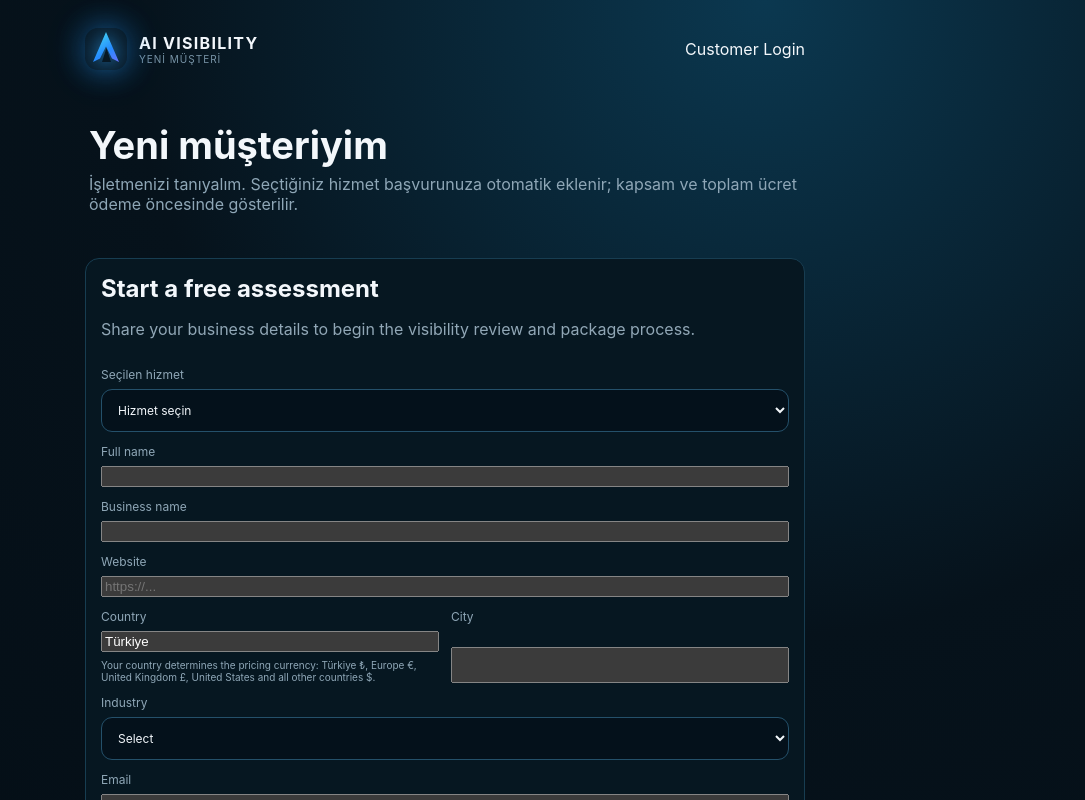
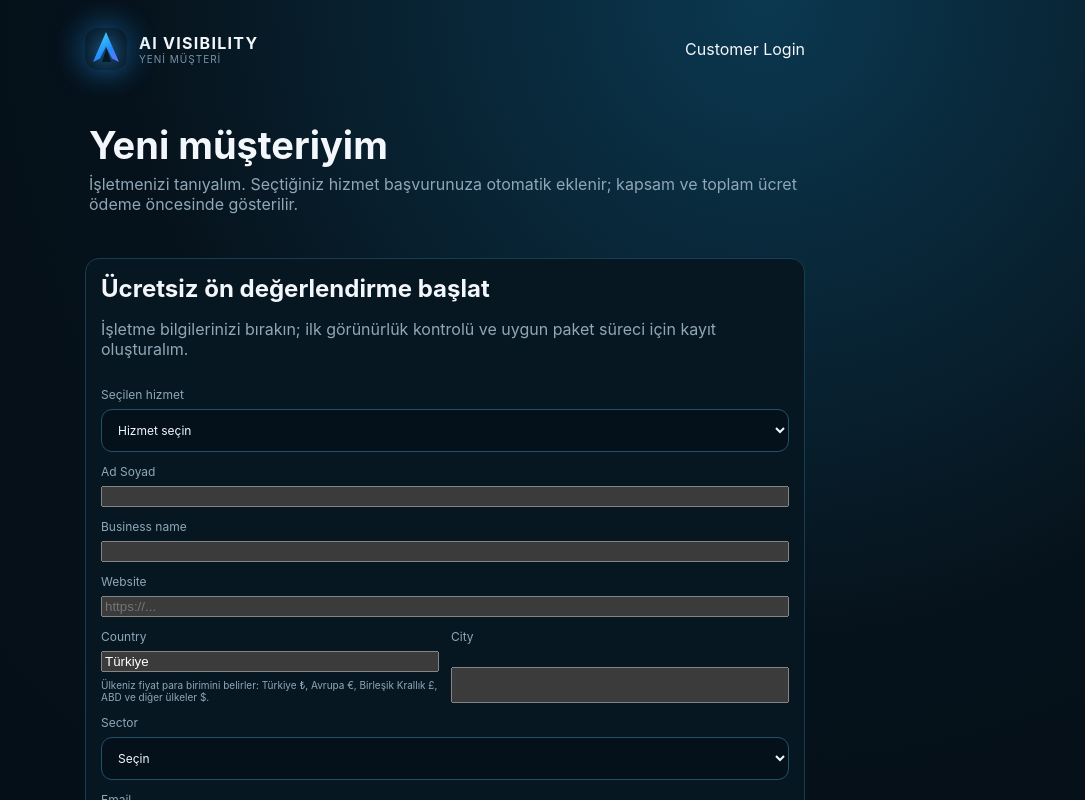
Before and after one commit to mehmetozan-5858/ai-visibility, a Next.js app: page /yeni-musteri in a window 1280 px wide. Shown: the top 800 px of the page, without its empty margins (195-1280 px from the left). Built offline with nearby package versions, Linux system fonts and the light colour scheme.

Commit message:
Keep assessment applications consistent with regional service pricing

```diff
--- a/app/yeni-musteri/page.js
+++ b/app/yeni-musteri/page.js
@@ -1,14 +1,17 @@
+import {servicePrice} from "../../lib/regional-pricing";
 import Link from "next/link";
 import NewCustomerLeadForm from "../../components/NewCustomerLeadForm";
 export const metadata={title:"Yeni Müşteri | AI Visibility"};
 const allowed=new Set(["business-diagnosis","business-solution","business-monitoring"]);
 export default async function NewCustomerPage({searchParams}){
   const p=await searchParams;const service=allowed.has(String(p?.service||""))?String(p.service):"";const country=String(p?.country||"").slice(0,120);
+  const en=country&&!/^(Türkiye|Turkey|TR)$/i.test(country);const language=en?"en":"tr";
+  const prices=Object.fromEntries([["TRY","Türkiye"],["EUR","Germany"],["GBP","United Kingdom"],["USD","United States"]].map(([currency,country])=>[currency,[...allowed].map(service=>servicePrice({service,country,language}))]));
   return <main style={{maxWidth:760,margin:"0 auto",padding:"28px 20px 60px"}}>
-    <header className="top" style={{marginBottom:24}}><Link href="/demo" className="brand"><span className="logo">A</span><div><strong>AI VISIBILITY</strong><small>YENİ MÜŞTERİ</small></div></Link><Link href="/musteri-giris" style={{textDecoration:"none"}}>Müşteri Girişi</Link></header>
-    <section className="page-head"><div><h1>Yeni müşteriyim</h1><p>İşletmenizi tanıyalım. Seçtiğiniz hizmet başvurunuza otomatik eklenir; kapsam ve toplam ücret ödeme öncesinde gösterilir.</p></div></section>
-    <NewCustomerLeadForm initialService={service} initialCountry={country}/>
-    <section className="panel" style={{marginBottom:16}}><h2>Nasıl çalışır?</h2><ol style={{lineHeight:1.8,paddingLeft:22}}><li>İşletme bilgilerinizi ve hizmet seçiminizi gönderirsiniz.</li><li>AI görünürlük ön değerlendirmesi ve uygun kapsam hazırlanır.</li><li>Size özel güvenli ödeme bağlantısı oluşturulur.</li><li>Ödeme doğrulanır.</li><li>E-posta adresinize 6 haneli doğrulama kodu gönderilir.</li><li>Kodu doğrulayıp şifrenizi oluşturur ve müşteri paneline girersiniz.</li></ol></section>
-    <section className="panel"><h2>Zaten müşteriyim</h2><p>Ödemeniz onaylandı ve hesabınızı oluşturduysanız e-posta ve şifrenizle giriş yapabilirsiniz.</p><Link href="/musteri-giris">Müşteri girişine git</Link></section>
+    <header className="top" style={{marginBottom:24}}><Link href="/demo" className="brand"><span className="logo">A</span><div><strong>AI VISIBILITY</strong><small>{en?"NEW CUSTOMER":"YENİ MÜŞTERİ"}</small></div></Link><Link href="/musteri-giris" style={{textDecoration:"none"}}>{en?"Customer Login":"Müşteri Girişi"}</Link></header>
+    <section className="page-head"><div><h1>{en?"I’m a new customer":"Yeni müşteriyim"}</h1><p>{en?"Tell us about your business. Your chosen service is included in your application; scope and total price are shown before payment.":"İşletmenizi tanıyalım. Seçtiğiniz hizmet başvurunuza otomatik eklenir; kapsam ve toplam ücret ödeme öncesinde gösterilir."}</p></div></section>
+    <NewCustomerLeadForm initialService={service} initialCountry={country} initialLanguage={language} prices={prices}/>
+    <section className="panel" style={{marginBottom:16}}><h2>{en?"How it works":"Nasıl çalışır?"}</h2><ol style={{lineHeight:1.8,paddingLeft:22}}>{(en?["Submit your business details and selected service.","We prepare an appropriate review and scope.","You receive a secure payment link.","Payment is verified.","A six-digit verification code is sent to your email.","Verify the code, set your password and sign in to your customer portal."]:["İşletme bilgilerinizi ve hizmet seçiminizi gönderirsiniz.","AI görünürlük ön değerlendirmesi ve uygun kapsam hazırlanır.","Size özel güvenli ödeme bağlantısı oluşturulur.","Ödeme doğrulanır.","E-posta adresinize 6 haneli doğrulama kodu gönderilir.","Kodu doğrulayıp şifrenizi oluşturur ve müşteri paneline girersiniz."]).map(step=><li key={step}>{step}</li>)}</ol></section>
+    <section className="panel"><h2>{en?"Already a customer?":"Zaten müşteriyim"}</h2><p>{en?"If your payment is verified and your account is created, sign in with your email and password.":"Ödemeniz onaylandı ve hesabınızı oluşturduysanız e-posta ve şifrenizle giriş yapabilirsiniz."}</p><Link href="/musteri-giris">{en?"Customer login":"Müşteri girişine git"}</Link></section>
   </main>;
 }
--- a/components/NewCustomerLeadForm.js
+++ b/components/NewCustomerLeadForm.js
@@ -1,5 +1,6 @@
 "use client";
 import {useState} from "react";
+import {currencyForCountry,formatMoney} from "../lib/regional-pricing";
 import {useLanguage} from "./LanguageProvider";
 
 const sectors=["Otel / Konaklama","Restoran / Kafe","Sağlık","Hukuk","Emlak","Otomotiv","E-ticaret","Tekstil / Giyim","Eğitim","Turizm","B2B / Sanayi","Diğer"];
@@ -9,14 +10,10 @@ const text={
  en:{title:"Start a free assessment",help:"Share your business details to begin the visibility review and package process.",name:"Full name",business:"Business name",website:"Website",country:"Country",city:"City",sector:"Industry",select:"Select",email:"Email",phone:"Phone / WhatsApp",send:"Request assessment",sending:"Sending…",done:"Application received ✓",ok:"Your application has been received. We will review your business and prepare the appropriate analysis and offer process.",fail:"Could not submit your application.",countryHelp:"Your country determines the pricing currency: Türkiye ₺, Europe €, United Kingdom £, United States and all other countries $."}
 };
 
-const services={
- "business-diagnosis":"AI Visibility Analizi + Rapor — 4.990 TL",
- "business-solution":"Çözüm / Uygulama Paketi — 19.900 TL'den başlayan",
- "business-monitoring":"Sürekli Takip + Optimizasyon — 6.990 TL / ay"
-};
-export default function NewCustomerLeadForm({initialService="",initialCountry=""}){
-  const {lang}=useLanguage();const c=text[lang]||text.tr;
-  const [form,setForm]=useState({name:"",businessName:"",website:"",country:initialCountry||"Türkiye",city:"",sector:"",email:"",phone:"",service:services[initialService]?initialService:""});
+const services=["business-diagnosis","business-solution","business-monitoring"];
+export default function NewCustomerLeadForm({initialService="",initialCountry="",initialLanguage="",prices={}}){
+  const {lang:sharedLang}=useLanguage();const lang=initialLanguage||sharedLang;const c=text[lang]||text.tr;
+  const [form,setForm]=useState({name:"",businessName:"",website:"",country:initialCountry||"Türkiye",city:"",sector:"",email:"",phone:"",service:services.includes(initialService)?initialService:""});
   const [busy,setBusy]=useState(false),[msg,setMsg]=useState(""),[ok,setOk]=useState(false);
   const change=(k,v)=>setForm(x=>({...x,[k]:v}));
   async function submit(e){
@@ -29,7 +26,7 @@ export default function NewCustomerLeadForm({initialService="",initialCountry=""
   }
   return <form className="panel scan-form" onSubmit={submit} style={{marginBottom:16}}>
     <div><h2>{c.title}</h2><p>{c.help}</p></div>
-    <label>Seçilen hizmet<select value={form.service} onChange={e=>change("service",e.target.value)} required><option value="">Hizmet seçin</option>{Object.entries(services).map(([k,v])=><option key={k} value={k}>{v}</option>)}</select></label>
+    <label>{lang==="en"?"Selected service":"Seçilen hizmet"}<select value={form.service} onChange={e=>change("service",e.target.value)} required><option value="">{lang==="en"?"Select a service":"Hizmet seçin"}</option>{(prices[currencyForCountry(form.country)]||[]).map(p=><option key={p.code} value={p.code}>{p.name} — {formatMoney(p.amount,p.currency,lang==="en"?"en-GB":"tr-TR")}{p.kind==="monthly"?(lang==="en"?" / month":" / ay"):p.kind==="from"?(lang==="en"?" starting from":" başlangıç"):""}</option>)}</select></label>
     <label>{c.name}<input value={form.name} onChange={e=>change("name",e.target.value)} required/></label>
     <label>{c.business}<input value={form.businessName} onChange={e=>change("businessName",e.target.value)} required/></label>
     <label>{c.website}<input value={form.website} onChange={e=>change("website",e.target.value)} placeholder="https://..." inputMode="url"/></label>
```
